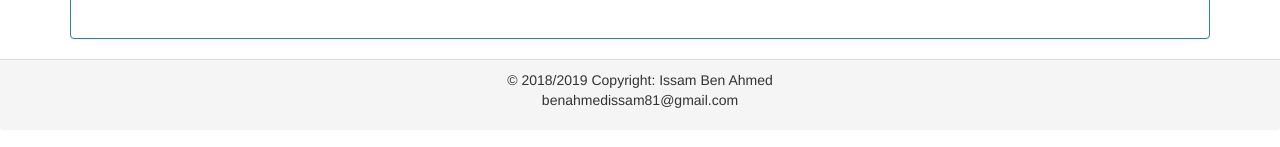
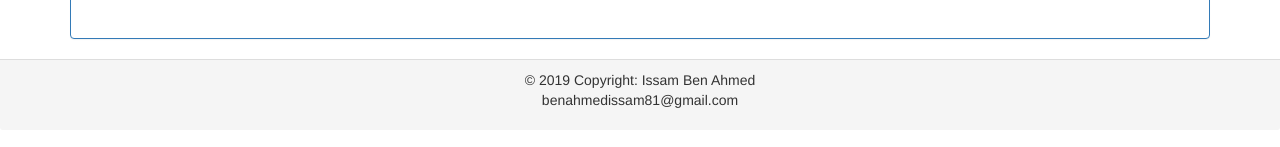
Before and after one commit to BAIssam/EleveAng4, an Angular app: page /eleve in a window 1280 px wide. Shown: the part 631-778 px from the top of the page. Built offline with nearby package versions, Linux system fonts and the light colour scheme; no server answers.

Commit message:
2019 Copyright

```diff
--- a/src/app/footer/footer.component.html
+++ b/src/app/footer/footer.component.html
@@ -3,7 +3,7 @@
 
   <!-- Copyright -->
   <div class="text-center" dir="ltr">
-    &copy; 2018/2019 Copyright: Issam Ben Ahmed
+    &copy; 2019 Copyright: Issam Ben Ahmed
     <p>benahmedissam81@gmail.com</p>
   </div>
   <!-- Copyright -->
```
